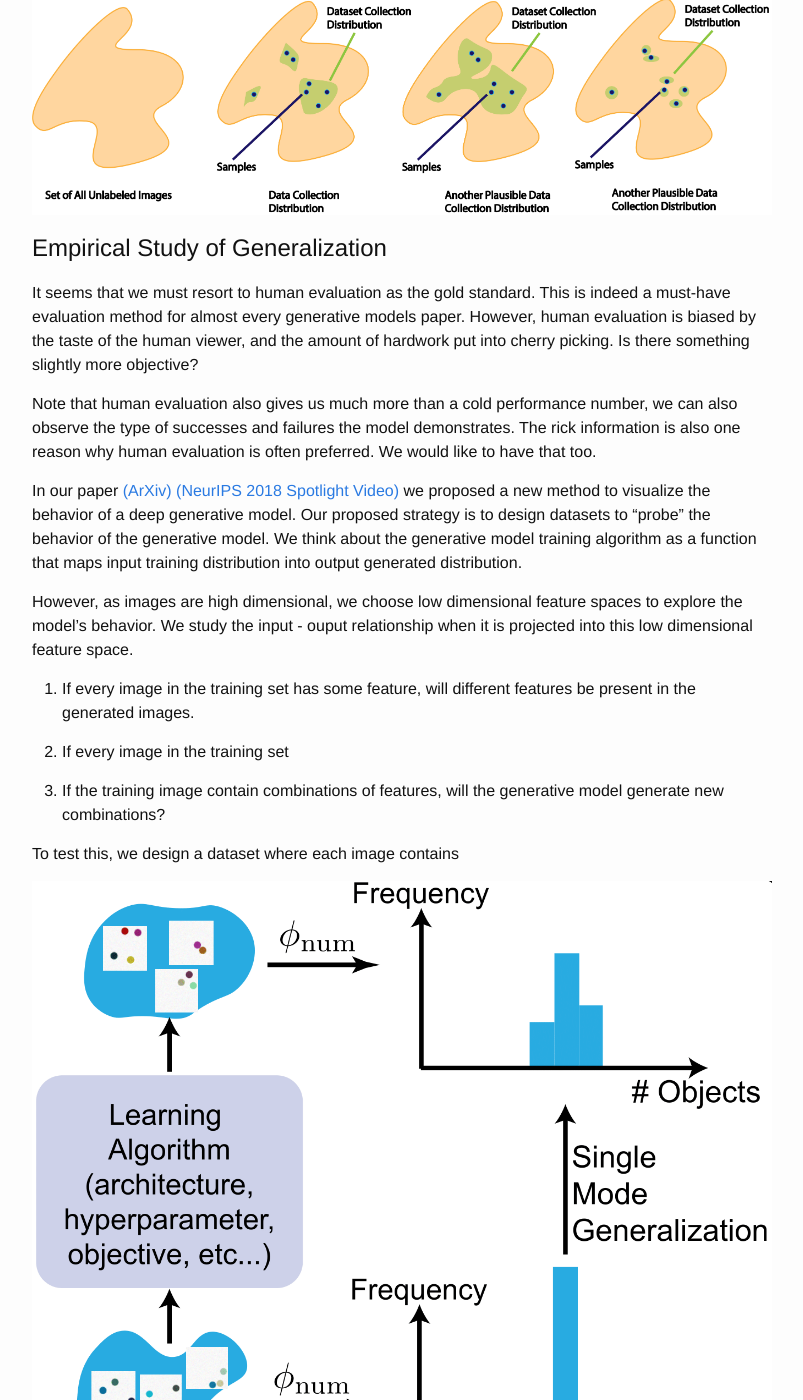
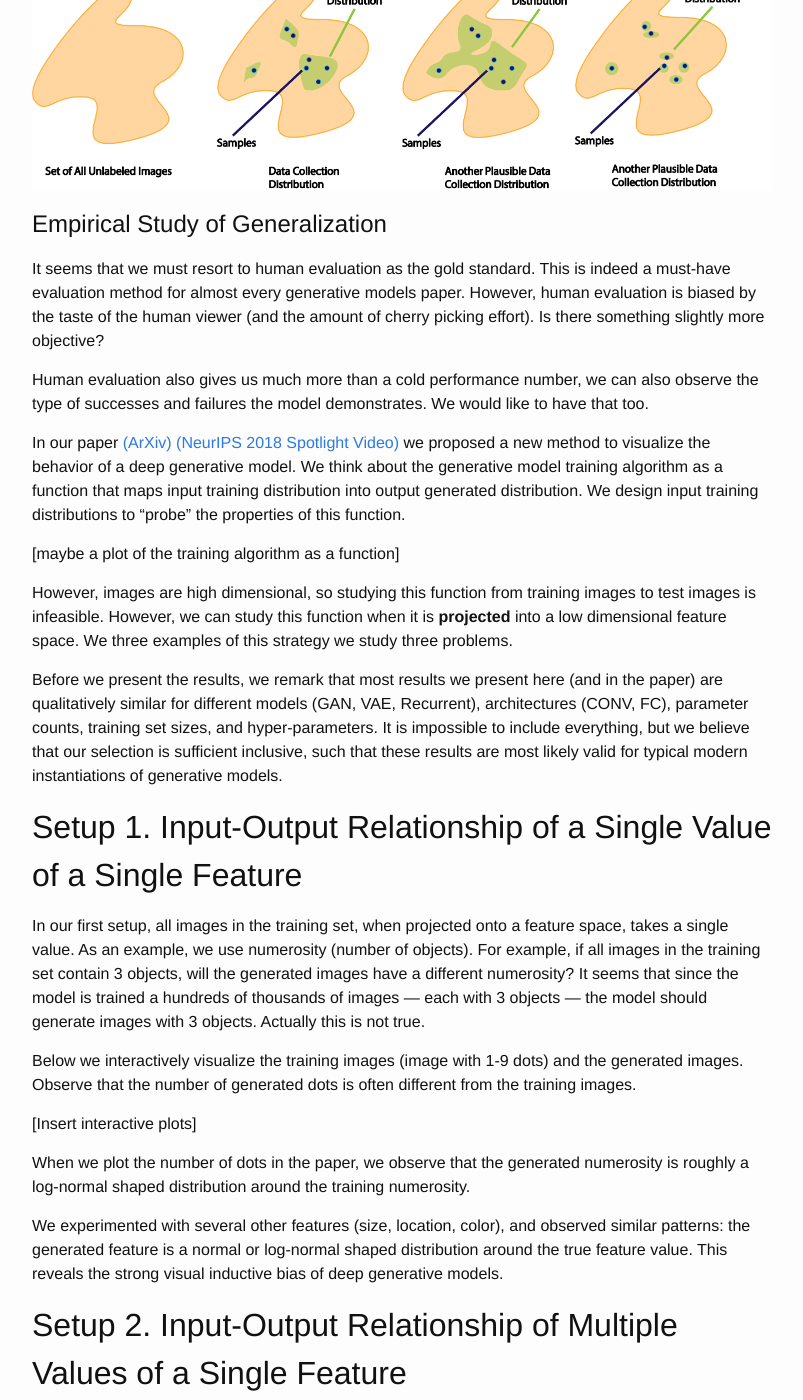
Before and after one commit to ShengjiaZhao/BiasAndGeneralizationBlog, a Jekyll site: the page built from main.md, in a window 1280 px wide and 1400 px high, scrolled down 1828 px. Shown: the whole window, without its empty margins (238-1041 px from the left). Built offline with Jekyll 4.4.1, drawn with Linux system fonts in a browser that asks for light colours; our own code applies the rules of GitHub Pages for plain Markdown files; some of the changed text lies outside the part shown.

Commit message:
Add text

```diff
--- a/main.md
+++ b/main.md
@@ -17,12 +17,12 @@ One could, of course, argue that log likelihood (on the test set) is a good eval
 
 ## (One more) reason to be dissatisfied with log likelihood
 
-When we talk about log likelihood we always assume some underlying distribution $p^*$, and test examples $x^1, \cdots, x^k$ drawn i.i.d. from $p^*$. However,$p^*$ is usually some **ad-hoc** distribution. For example, MNIST is collected from handwritten zipcodes from a particular population and preprocessed in a particular way --- had someone else prepared this dataset, it would certainly look much different --- $p^*$ is just an arbitrary subset of valid handwritten digits. The same can be said for essentially every dataset. <!-- When we say the training and test data $x^1, \cdots, x^k$ is drawn from $p^*$, we are actually referring to this ad-hoc distribution (conjured by the dataset collector).  -->
+When we talk about log likelihood we always assume some underlying distribution $p^*$, and test examples $x^1, \cdots, x^k$ drawn i.i.d. from $p^*$. However,$p^*$ is usually some **ad-hoc** distribution. For example, MNIST is collected from handwritten zipcodes from a particular population and preprocessed in a particular way --- had someone else prepared this dataset, it would certainly look much different --- it is an arbitrary subset of valid handwritten digits. The same can be said for essentially every dataset. <!-- When we say the training and test data $x^1, \cdots, x^k$ is drawn from $p^*$, we are actually referring to this ad-hoc distribution (conjured by the dataset collector).  -->
 Good test log likelihood means that the model's generalization -- or its inductive bias -- conincide with the dataset collection process.
 
  In supervised learning this is not a big issue: if any classifier wants to classify correctly on all images, it should at least classify correctly on our dataset -- achieving simultaneous high accuracy on different datasets is not inherently conflictory. However, if a generative model generates a distribution that is identical to one data collection process $p^*$, it cannot be identical to another. Agreeing with two different $p^*$ is inherently conflictory.
 
- But if we just look at the data samples, which data collection distribution do they come from? There are many plausible answers. This is illustrated in the figure below. There is nothing special about the data collection process that we just happen to choose. Therefore, it is unclear why we should require our generative model to produce that particular distribution.
+ But if we just look at the data samples, which data collection distribution do they come from? There are many plausible answers. This is illustrated in the figure below. There is nothing special about the data collection process that we just happen to choose. Why should our generative model produce that particular distribution?
 
 ![example_coverage](img/illustration_coverage.png)
 
@@ -30,72 +30,56 @@ Good test log likelihood means that the model's generalization -- or its inducti
 
 # Empirical Study of Generalization
 
-It seems that we must resort to human evaluation as the gold standard. This is indeed a must-have evaluation method for almost every generative models paper. However, human evaluation is biased by the taste of the human viewer, and the amount of hardwork put into cherry picking. Is there something slightly more objective?
+It seems that we must resort to human evaluation as the gold standard. This is indeed a must-have evaluation method for almost every generative models paper. However, human evaluation is biased by the taste of the human viewer (and the amount of cherry picking effort). Is there something slightly more objective?
 
-Note that human evaluation also gives us much more than a cold performance number, we can also observe the type of successes and failures the model demonstrates. The rick information is also one reason why human evaluation is often preferred. We would like to have that too.
+Human evaluation also gives us much more than a cold performance number, we can also observe the type of successes and failures the model demonstrates. We would like to have that too.
 
-In our paper [(ArXiv)](https://arxiv.org/abs/1811.03259) [(NeurIPS 2018 Spotlight Video)](https://www.videoken.com/embed/d37VHhPILAU?tocitem=40) we proposed a new method to visualize the behavior of a deep generative model. Our proposed strategy is to design datasets to "probe" the behavior of the generative model. We think about the generative model training algorithm as a function that maps input training distribution into output generated distribution.
+In our paper [(ArXiv)](https://arxiv.org/abs/1811.03259) [(NeurIPS 2018 Spotlight Video)](https://www.videoken.com/embed/d37VHhPILAU?tocitem=40) we proposed a new method to visualize the behavior of a deep generative model. We think about the generative model training algorithm as a function that maps input training distribution into output generated distribution. We design input training distributions to "probe" the properties of this function.
 
-However, as images are high dimensional, we choose low dimensional feature spaces to explore the model's behavior. We study the input - ouput relationship when it is projected into this low dimensional feature space.
+[maybe a plot of the training algorithm as a function]
 
-1. If every image in the training set has some feature, will different features be present in the generated images.
+However, images are high dimensional, so studying this function from training images to test images is infeasible. However, we can study this function when it is **projected** into a low dimensional feature space. We three examples of this strategy we study three problems.
 
-2. If every image in the training set
+Before we present the results, we remark that most results we present here (and in the paper) are qualitatively similar for different models (GAN, VAE, Recurrent), architectures (CONV, FC), parameter counts, training set sizes, and hyper-parameters. It is impossible to include everything, but we believe that our selection is sufficient inclusive, such that these results are most likely valid for typical modern instantiations of generative models.
 
-3. If the training image contain combinations of features, will the generative model generate new combinations?
+## Setup 1. Input-Output Relationship of a Single Value of a Single Feature
 
-To test this, we design a dataset where each image contains
+In our first setup, all images in the training set, when projected onto a feature space, takes a single value. As an example, we use numerosity (number of objects). For example, if all images in the training set contain 3 objects, will the generated images have a different numerosity? It seems that since the model is trained a hundreds of thousands of images --- each with 3 objects --- the model should generate images with 3 objects. Actually this is not true.
 
-![sm](img/sm.png)
+Below we interactively visualize the training images (image with 1-9 dots) and the generated images. Observe that the number of generated dots is often different from the training images.
 
-![mm](img/mm.png)
+[Insert interactive plots]
+
+When we plot the number of dots in the paper, we observe that the generated numerosity is roughly a log-normal shaped distribution around the training numerosity.
+<!-- ![sm](img/sm.png)  -->
+<!-- ![mm](img/mm.png)
+ -->
+
+We experimented with several other features (size, location, color), and observed similar patterns: the generated feature is a normal or log-normal shaped distribution around the true feature value. This reveals the strong visual inductive bias of deep generative models.
+
+## Setup 2. Input-Output Relationship of Multiple Values of a Single Feature
+
+In our second setup, the training image, when projected onto a feature space, takes multiple values. It turns out that the output distribution is very predictable: we take its output distribution for each input value separately (i.e. we studied this in setup 1), and sum them up. In other words, the learning algorithm behaves like a linear filter.
 
 
-<h1>MNIST Result</h1>
-<p id="p2">Drag the slider to display the result.</p>
-<p> &nbsp;&nbsp;&nbsp;&nbsp;&nbsp;&nbsp;&nbsp;&nbsp;&nbsp;&nbsp;&nbsp;&nbsp;&nbsp;&nbsp;&nbsp;&nbsp;&nbsp;&nbsp;&nbsp;&nbsp;&nbsp;Training Distribution&nbsp;&nbsp;&nbsp;&nbsp;&nbsp;&nbsp;&nbsp;&nbsp;&nbsp;&nbsp;&nbsp;&nbsp;&nbsp;&nbsp;&nbsp;&nbsp;&nbsp;&nbsp;&nbsp;&nbsp;&nbsp;&nbsp;&nbsp;&nbsp;&nbsp;&nbsp;&nbsp;&nbsp;&nbsp;&nbsp;&nbsp;&nbsp;&nbsp;Generated Distribution (CNN)&nbsp;&nbsp;&nbsp;&nbsp;&nbsp;&nbsp;&nbsp;&nbsp;&nbsp;&nbsp;&nbsp;&nbsp;&nbsp;&nbsp;&nbsp;&nbsp;&nbsp;&nbsp;&nbsp;&nbsp;&nbsp;&nbsp;&nbsp;&nbsp;&nbsp;&nbsp;&nbsp;&nbsp;&nbsp;Generated Distribution (RNN) </p>
-<p id="p1"></p>
+Below we interactive visualize the training values (e.g. the input image is either 10% or 50% red colored, its distribution has two "spikes"), and the output distribution. Observe how the algorithm behaves like a linear filter.
+
+The exception is when the two distributions are close together (e.g. the input image is either 40% or 50% red). The generated distribution will he more concentrated around the mean (e.g. 45% red). This effect is referred to "prototype enhancement" in cognitive psychology.
+
+[Insert interactive plots]
+
+## Setup 3. Combinations of Multiple Features
+
+Finally we study the model's behavior when there are multiple features. We ask: if we observe some but not all combinations of two features, will the model generates new features. This helps us answer questions such as "will the model generate black swans?".
+
+Below we visualize the input combinations (MNIST digits) compared to the output combinations. It can be observed that when there are few combinations (e.g. 10), the model does not generate much new combinations. It always perfectly memorizes. When there are more (e.g. 80), the model generates almost every combination.
+
+[Insert interactive plots]
+
+We emphasize that this is almost independent of model parameter-count and training set size. In fact, deep networks should be able to memorize huge amounts of random information [2], and when we train the model to memorize by supervised training, it indeed memorizes. This means that this phenomenon relate to how generative models are learned.
+
+We believe that this property --- whether generative models produce novel combinations --- is particularly important and difficult to describe. Therefore, we provide [Repo] a toolbox to visualize this property, and to calculate a performance metric indicating whether the model is prone to memorization or prone to generalization.
 
 
-<div class="slidecontainer">
-  <input type="range" min="1" max="10" value="30" class="slider" id="myRange">
-  <p>Value: <span id="demo"></span></p>
-</div>
-
-<script>
-var slider = document.getElementById("myRange");
-var output = document.getElementById("demo");
-output.innerHTML = slider.value;
-
-slider.oninput = function() {
-  //output.innerHTML = this.value;
-    var y = document.getElementById("p1");
-    if (y.childNodes.length == 3) {
-    	y.removeChild(y.childNodes[0]);
-    	y.removeChild(y.childNodes[0]);
-    	y.removeChild(y.childNodes[0]);
-    }
-    //var y = document.getElementById("p1");
-    var x = document.createElement("IMG");
-    x.setAttribute("src", "https://raw.githubusercontent.com/hyren/clevr-dataset-gen/master/imgs/train_"+this.value+".png");
-    x.setAttribute("width", "304");
-    x.setAttribute("height", "228");
-    x.setAttribute("alt", "The Pulpit Rock");
-    y.appendChild(x);
-    var x = document.createElement("IMG");
-    x.setAttribute("src", "https://raw.githubusercontent.com/hyren/clevr-dataset-gen/master/imgs/WGAN-GP.CNN.64."+this.value+".png");
-    x.setAttribute("width", "304");
-    x.setAttribute("height", "228");
-    x.setAttribute("alt", "The Pulpit Rock");
-    y.appendChild(x);
-    var x = document.createElement("IMG");
-    x.setAttribute("src", "https://raw.githubusercontent.com/hyren/clevr-dataset-gen/master/imgs/WGAN-GP.RNN.64."+this.value+".png");
-    x.setAttribute("width", "304");
-    x.setAttribute("height", "228");
-    x.setAttribute("alt", "The Pulpit Rock");
-    y.appendChild(x);
-    //document.body.appendChild(x);
-}
-</script>
-
 [1] Notes on evaluation of generative models
+[2] Zhang et al 2016
```
Also changed, not shown: other parts of main.md (+1 -1 lines), 4 other files.
